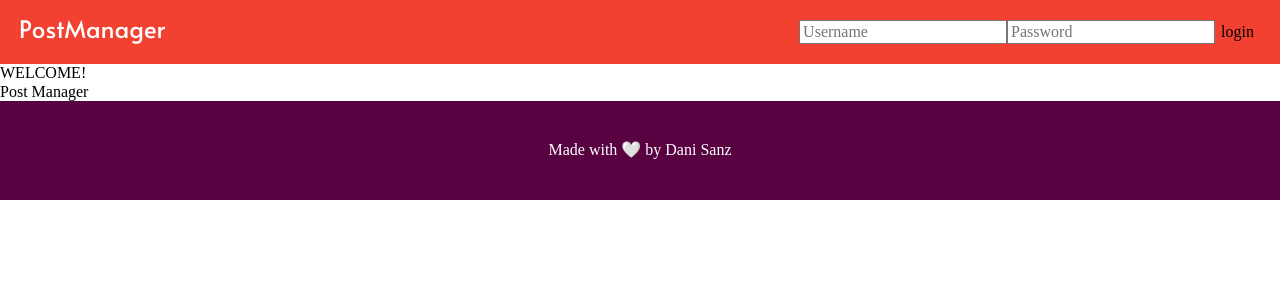
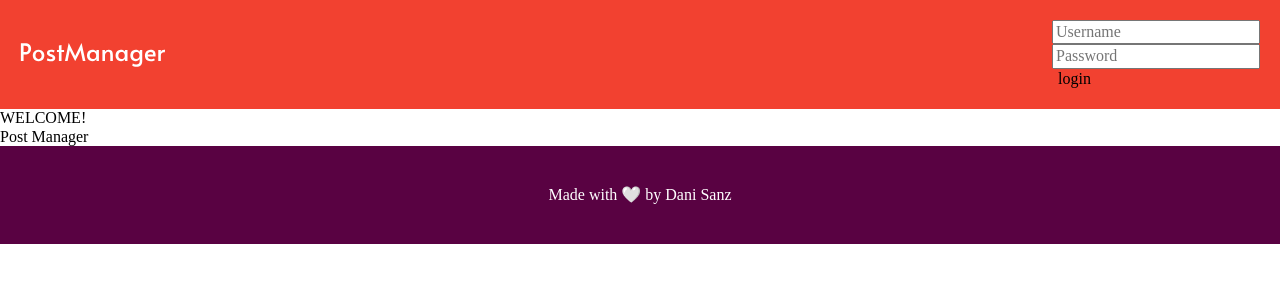
Before and after one commit to daniDNZ/post-manager, a React (Create React App) app: page /login in a window 1280 px wide. Shown: the top 300 px of the page. Built offline with nearby package versions, Linux system fonts and the light colour scheme.

Commit message:
Added input-groups

```diff
--- a/src/components/Login.tsx
+++ b/src/components/Login.tsx
@@ -29,6 +29,7 @@ export default function Login() {
   ) : (
     <div className="login-container">
       <form className="login-form">
+        <div className="login-form__input-group">
           <input
             type="text"
             name="username"
@@ -37,6 +38,9 @@ export default function Login() {
             className="login-form__input login-form__input--username"
             onChange={handleInput}
           />
+          <i className="login-form__icon login-form__icon--username"></i>
+        </div>
+        <div className="login-form__input-group">
           <input
             type="password"
             name="password"
@@ -45,6 +49,8 @@ export default function Login() {
             className="login-form__input login-form__input--password"
             onChange={handleInput}
           />
+          <i className="login-form__icon login-form__icon--password"></i>
+        </div>
         <button
           type="button"
           className="button button--login"
```
Lines whose indentation alone changed are shown as unchanged.
